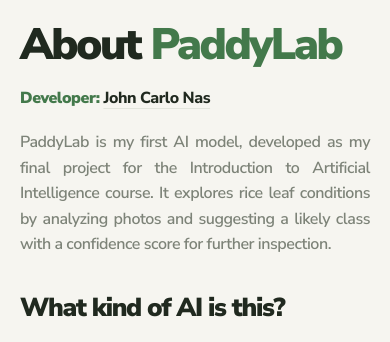
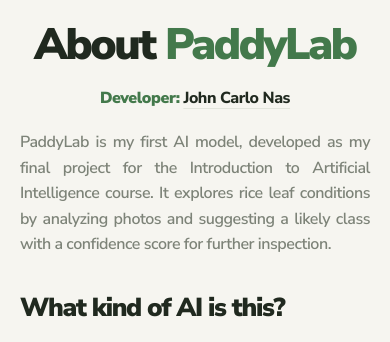
Before and after one commit to johncarlonas/PaddyLab, a Flask app: page /about in a window 390 px wide. Shown: the part 75-417 px from the top of the page. Run offline with Flask 3, Linux system fonts and the light colour scheme; some libraries are stand-ins or nearby versions.

Commit message:
Center About header on mobile

```diff
--- a/static/style.css
+++ b/static/style.css
@@ -133,6 +133,7 @@
   .page-intro { padding-top: 22px; }
   h1 { font-size: 44px; max-width: 370px; }
   .page-intro > p { font-size: 16px; max-width: 300px; }
+  .about-intro h1, .about-intro .about-developer { text-align: center; }
   .analyzer { border-radius: 18px; }
   .analyzer-heading { padding: 18px 20px; }
   .analyzer-heading h2 { font-size: 15px; }
```
Also changed, not shown: tests/browser.cjs (+2 -0 lines).
